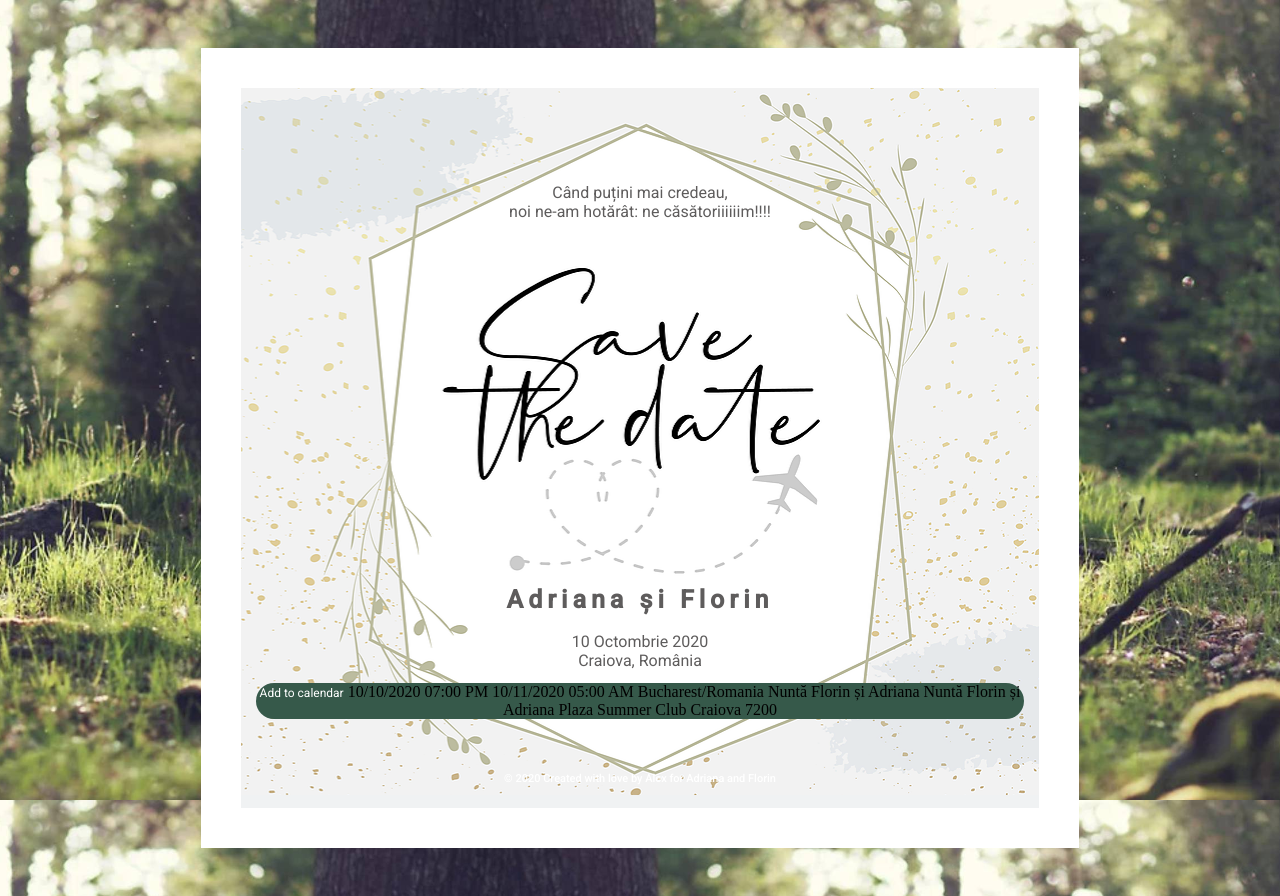
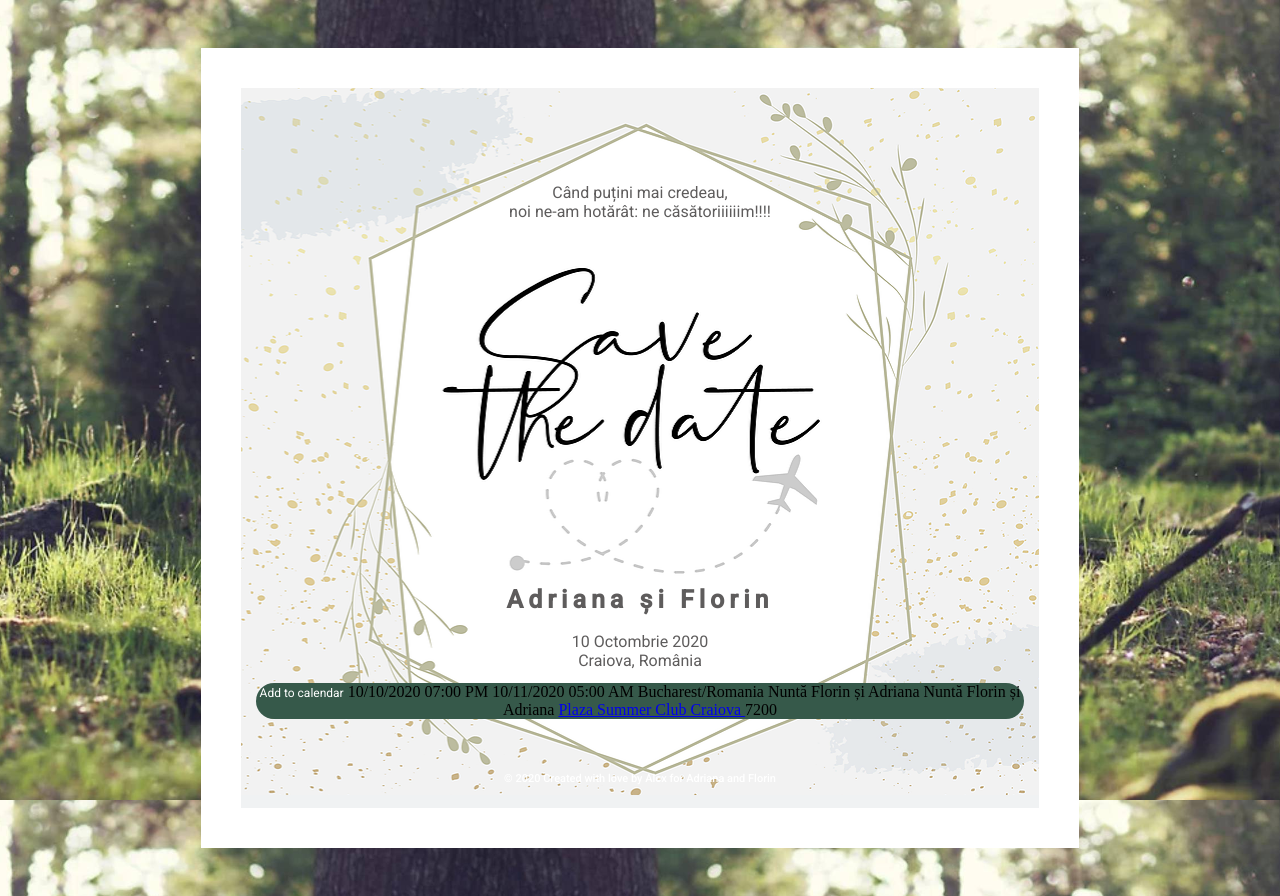
Before and after one commit to florinnania/finallyhappening, a plain HTML site: page index.html in a window 1280 px wide. Drawn offline with Linux system fonts and the light colour scheme.

Commit message:
added location from maps

```diff
--- a/index.html
+++ b/index.html
@@ -42,7 +42,9 @@
           <span class="timezone atc_node notranslate">Bucharest/Romania</span>
           <span class="title atc_node notranslate">Nuntă Florin și Adriana</span>
           <span class="description atc_node notranslate">Nuntă Florin și Adriana</span>
-          <span class="location atc_node notranslate">Plaza Summer Club Craiova</span>
+          <span class="location atc_node notranslate">
+            <a href="https://goo.gl/maps/zWgc2w2BSFXwp2sa7"> Plaza Summer Club Craiova </a>
+          </span>
           <span class="alarm_reminder">7200</span>
           <span class="addeventatc_icon atc_node notranslate"></span>
         </div>
```
